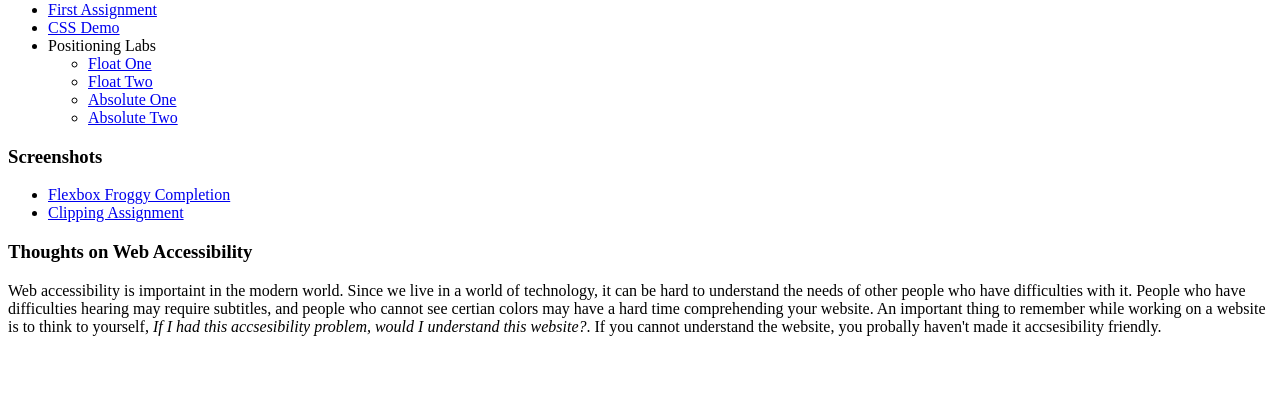
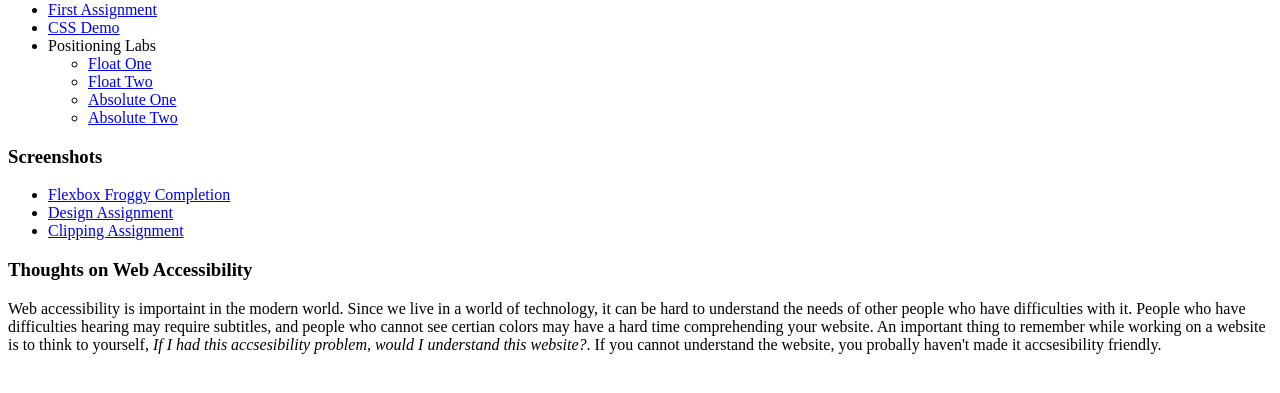
Before and after one commit to Madrosey13/ifsc-1310, a plain HTML site: page index.html in a window 1280 px wide. Shown: the part 79-472 px from the top of the page. Drawn offline with Linux system fonts and the light colour scheme.

Commit message:
Design Image Added

```diff
--- a/index.html
+++ b/index.html
@@ -27,6 +27,7 @@
     <h3>Screenshots</h3>
     <ul>
       <li><a href="assets/img/flexbox-froggy.png">Flexbox Froggy Completion</a></li>
+      <li><a href="assets/img/graphic-design-project.jpg">Design Assignment</a></li>
       <li><a href="assets/img/clipping-bear.jpg">Clipping Assignment</a></li>
     </ul>
   </nav>
```
Also changed, not shown: assets/img/graphic-design-project.jpg (added).
